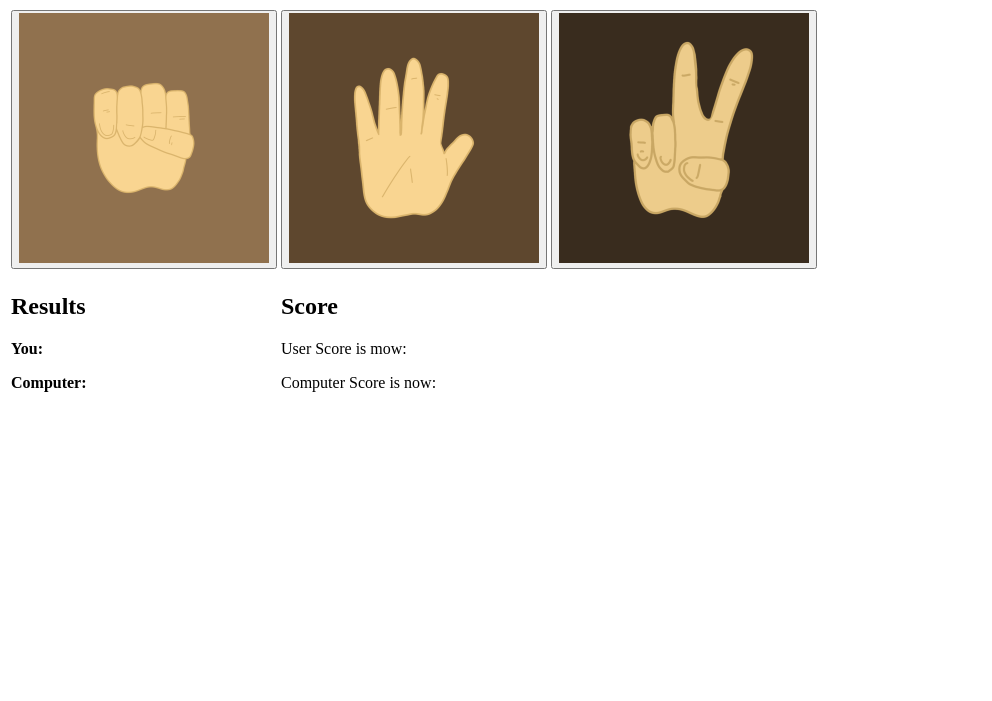
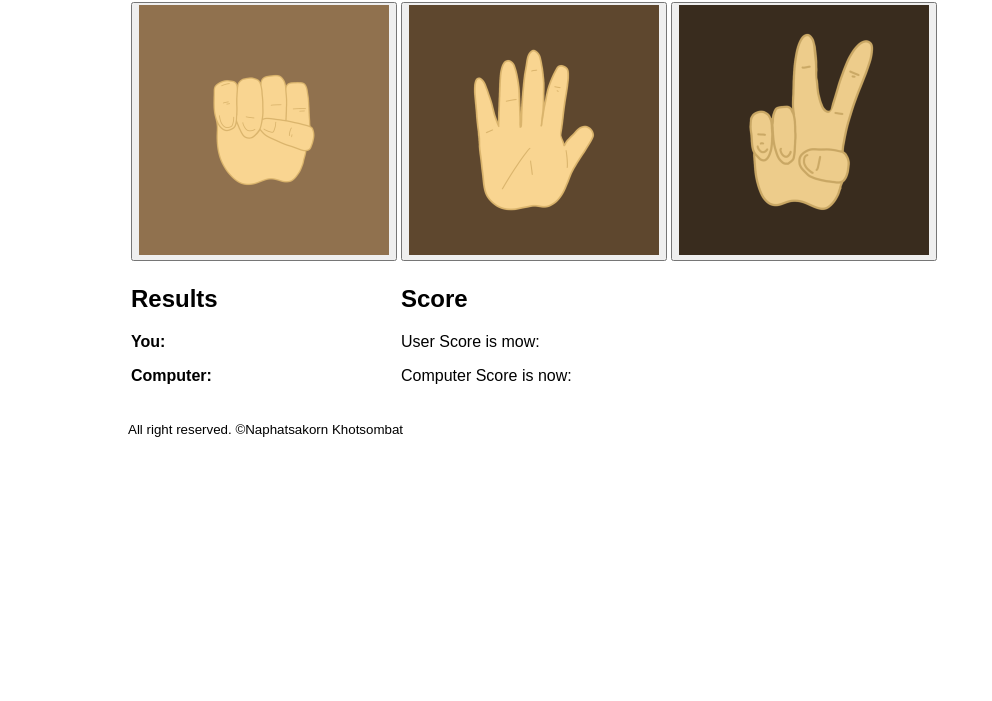
Before and after one commit to KruKuma/rps, a plain HTML site: page Index.html in a window 1280 px wide. Shown: the part 99-800 px from the top of the page, without its empty margins (0-992 px from the left). Drawn offline with Linux system fonts and the light colour scheme.

Commit message:
Add footer

```diff
--- a/Index.html
+++ b/Index.html
@@ -2,6 +2,7 @@
 <html lang="en-IE">
 <head>
     <meta charset="UTF-8">
+    <link rel="stylesheet" href="css/main.css">
     <title>RPS</title>
 </head>
 <body>
@@ -34,7 +35,7 @@
         </table>
     </main>
     <footer>
-
+        <p><small>All right reserved. &copy;Naphatsakorn Khotsombat</small></p>
     </footer>
 </body>
 </html>
```
